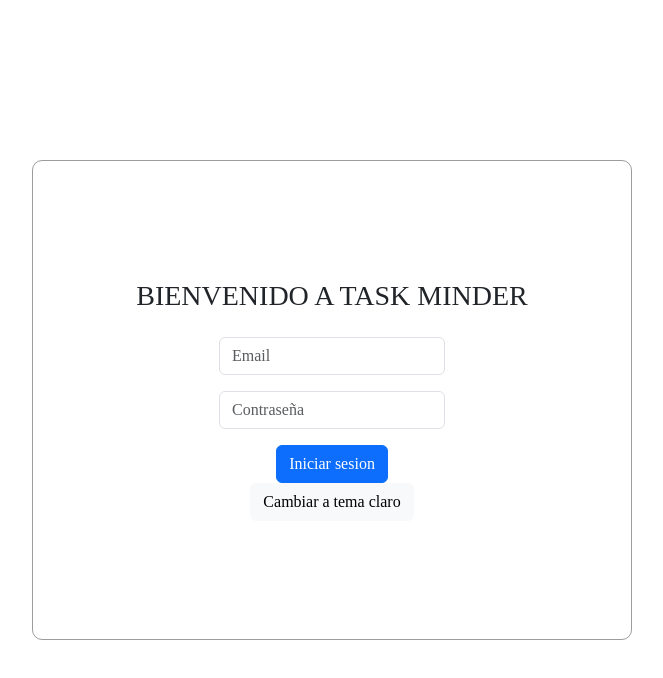
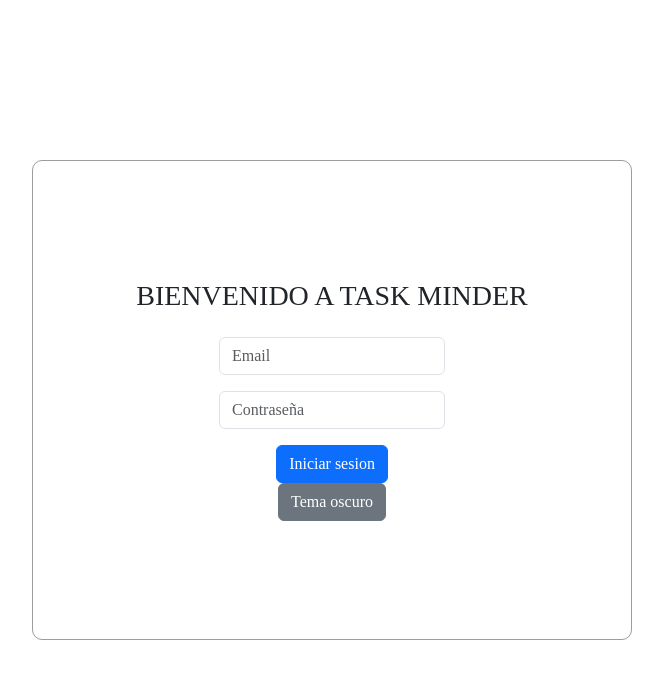
Before and after one commit to FrancoExeqGarcia/TPIToDoAppLC3, a React (Create React App) app: page /login in a window 1280 px wide. Shown: the top 678 px of the page, without its empty margins (308-971 px from the left). Built offline with nearby package versions, Linux system fonts and the light colour scheme; a web font is replaced by a local one.

Commit message:
modified theme

```diff
--- a/src/App.css
+++ b/src/App.css
@@ -14,7 +14,7 @@
   overflow: hidden;
 }
 .dark-theme {
-  background-color: black;
+  background-color: #212529;
   color: white;
   height: 100vh;
 }
--- a/src/App.js
+++ b/src/App.js
@@ -45,7 +45,7 @@ function App() {
   ]);
   return (
     <div
-      className={`App ${theme === "DARK" && "dark-theme"} ${
+      className={`App ${theme === "oscuro" && "dark-theme"} ${
         isLoading && "opacity-80"
       }`}
     >
--- a/src/Components/services/themeContext/theme.context.js
+++ b/src/Components/services/themeContext/theme.context.js
@@ -3,10 +3,10 @@ import { createContext, useState } from "react";
 export const ThemeContext = createContext();
 
 export const ThemeContextProvider = ({ children }) => {
-  const [theme, setTheme] = useState("LIGHT");
+  const [theme, setTheme] = useState("claro");
 
   const toggleTheme = () => {
-    setTheme((prevTheme) => (prevTheme === "LIGHT" ? "DARK" : "LIGHT"));
+    setTheme((prevTheme) => (prevTheme === "claro" ? "oscuro" : "claro"));
   };
 
   return (
--- a/src/Components/ui/toggleTheme/ToggleTheme.js
+++ b/src/Components/ui/toggleTheme/ToggleTheme.js
@@ -8,10 +8,10 @@ const ToggleTheme = () => {
   return (
     <Button
       className="ml-2 mt-2 mt-md-0"
+      variant="secondary"
       onClick={toggleTheme}
-      variant={theme === "light" ? "dark" : "light"}
     >
-      Cambiar a tema {theme === "light" ? "oscuro" : "claro"}
+      Tema {theme === "claro" ? "oscuro" : "claro"}
     </Button>
   );
 };
```
